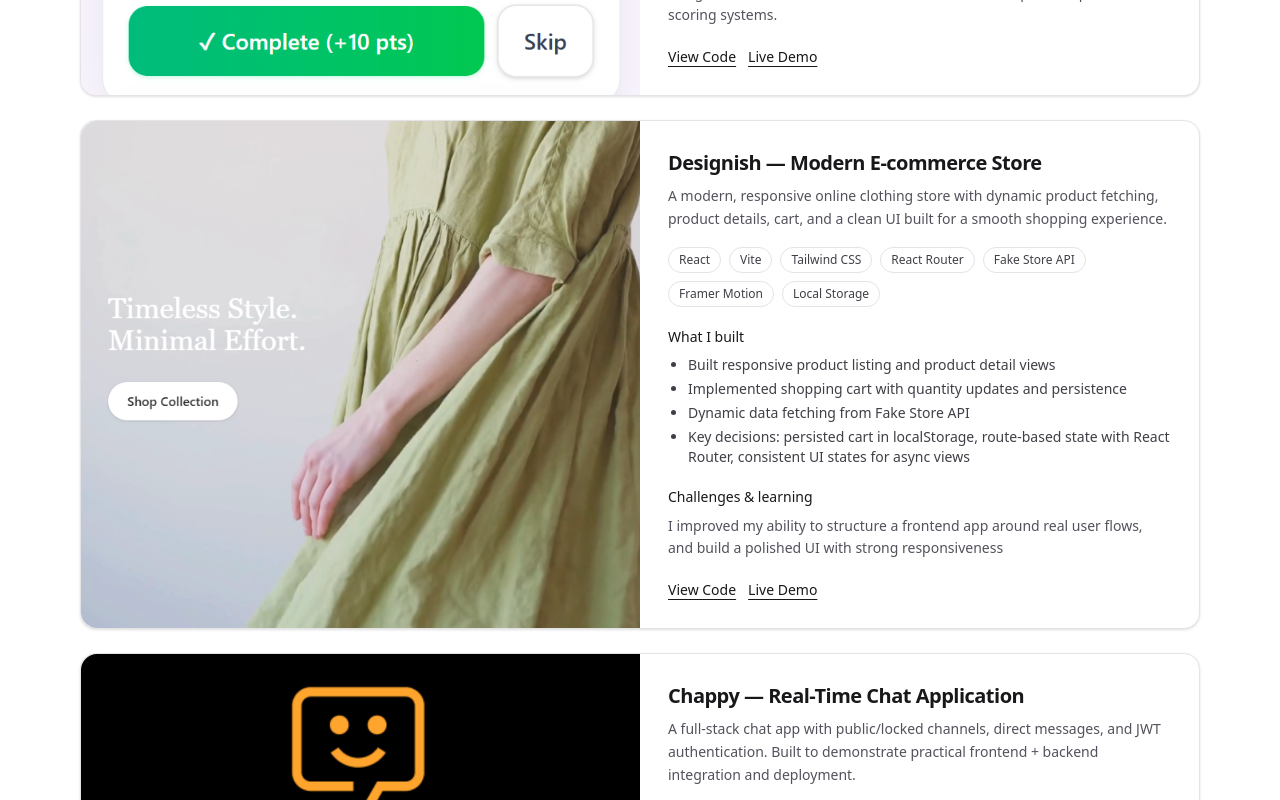
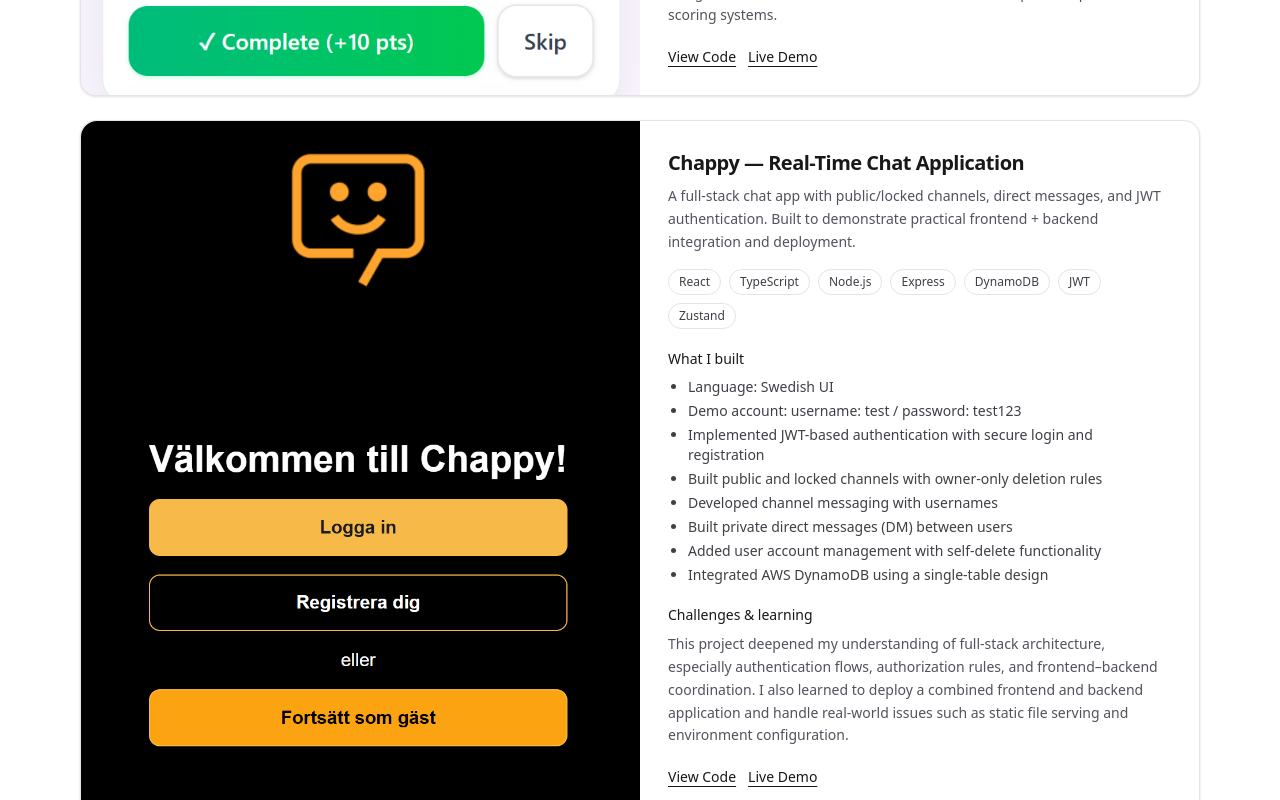
Before and after one commit to FBetulDemir/betul-portfolio, a Next.js app: page / in a window 1280 px wide. Shown: the part 2980-3780 px from the top of the page. Built offline with nearby package versions, Linux system fonts and the light colour scheme.

Commit message:
Comment out "Designish" project details in Projects.tsx

```diff
--- a/app/components/Projects.tsx
+++ b/app/components/Projects.tsx
@@ -128,39 +128,39 @@ const projects: Project[] = [
     ],
   },
 
-  {
-    title: "Designish — Modern E-commerce Store",
-    description:
-      "A modern, responsive online clothing store with dynamic product fetching, product details, cart, and a clean UI built for a smooth shopping experience.",
-    image: "/projects/project-1.png",
-    tech: [
-      "React",
-      "Vite",
-      "Tailwind CSS",
-      "React Router",
-      "Fake Store API",
-      "Framer Motion",
-      "Local Storage",
-    ],
-    bullets: [
-      "Built responsive product listing and product detail views",
-      "Implemented shopping cart with quantity updates and persistence",
-      "Dynamic data fetching from Fake Store API",
-      "Key decisions: persisted cart in localStorage, route-based state with React Router, consistent UI states for async views",
-    ],
-    learning:
-      "I improved my ability to structure a frontend app around real user flows, and build a polished UI with strong responsiveness",
-    links: [
-      {
-        label: "View Code",
-        href: "https://github.com/FBetulDemir/ecommerce_website.git",
-      },
-      {
-        label: "Live Demo",
-        href: "https://ecommerce-website-designish.netlify.app/",
-      },
-    ],
-  },
+  // {
+  //   title: "Designish — Modern E-commerce Store",
+  //   description:
+  //     "A modern, responsive online clothing store with dynamic product fetching, product details, cart, and a clean UI built for a smooth shopping experience.",
+  //   image: "/projects/project-1.png",
+  //   tech: [
+  //     "React",
+  //     "Vite",
+  //     "Tailwind CSS",
+  //     "React Router",
+  //     "Fake Store API",
+  //     "Framer Motion",
+  //     "Local Storage",
+  //   ],
+  //   bullets: [
+  //     "Built responsive product listing and product detail views",
+  //     "Implemented shopping cart with quantity updates and persistence",
+  //     "Dynamic data fetching from Fake Store API",
+  //     "Key decisions: persisted cart in localStorage, route-based state with React Router, consistent UI states for async views",
+  //   ],
+  //   learning:
+  //     "I improved my ability to structure a frontend app around real user flows, and build a polished UI with strong responsiveness",
+  //   links: [
+  //     {
+  //       label: "View Code",
+  //       href: "https://github.com/FBetulDemir/ecommerce_website.git",
+  //     },
+  //     {
+  //       label: "Live Demo",
+  //       href: "https://ecommerce-website-designish.netlify.app/",
+  //     },
+  //   ],
+  // },
   {
     title: "Chappy — Real-Time Chat Application",
     description:
```
